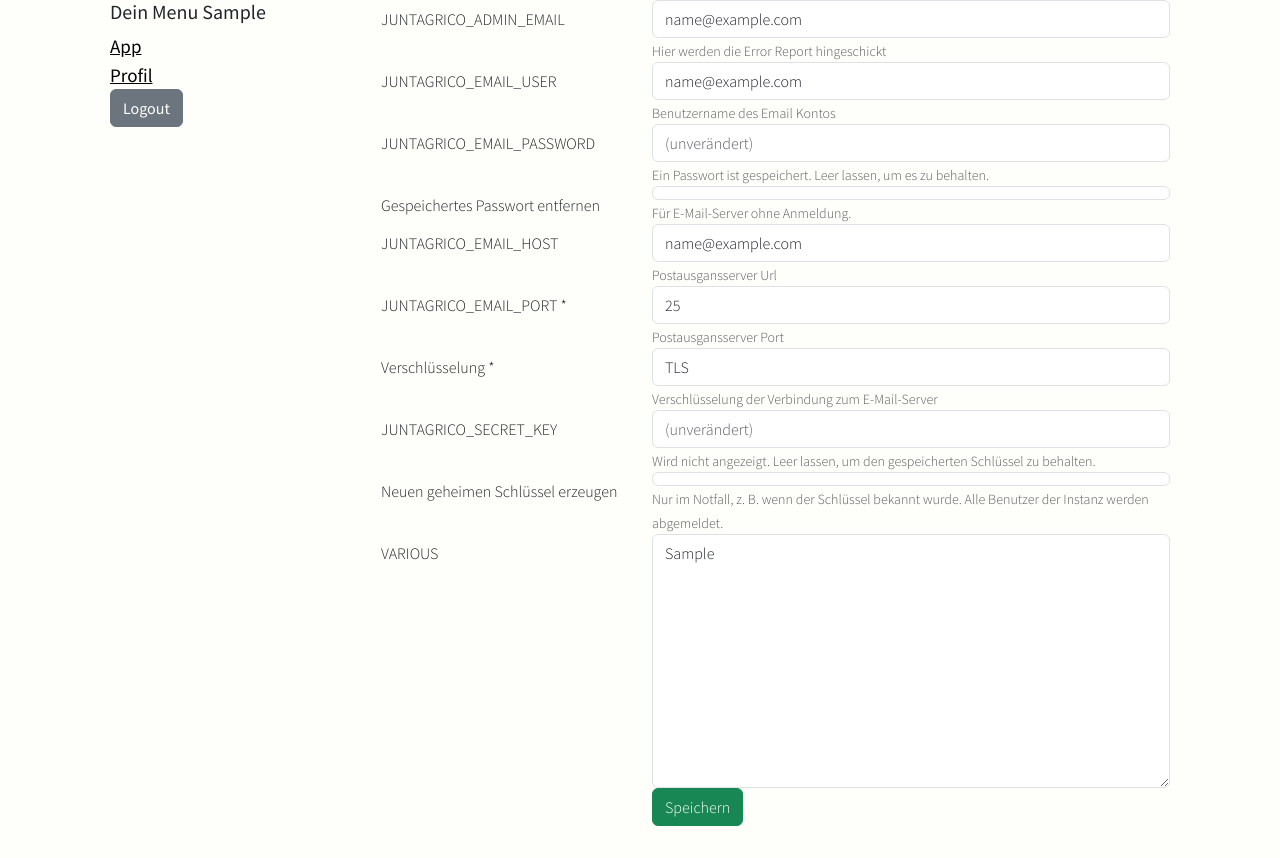
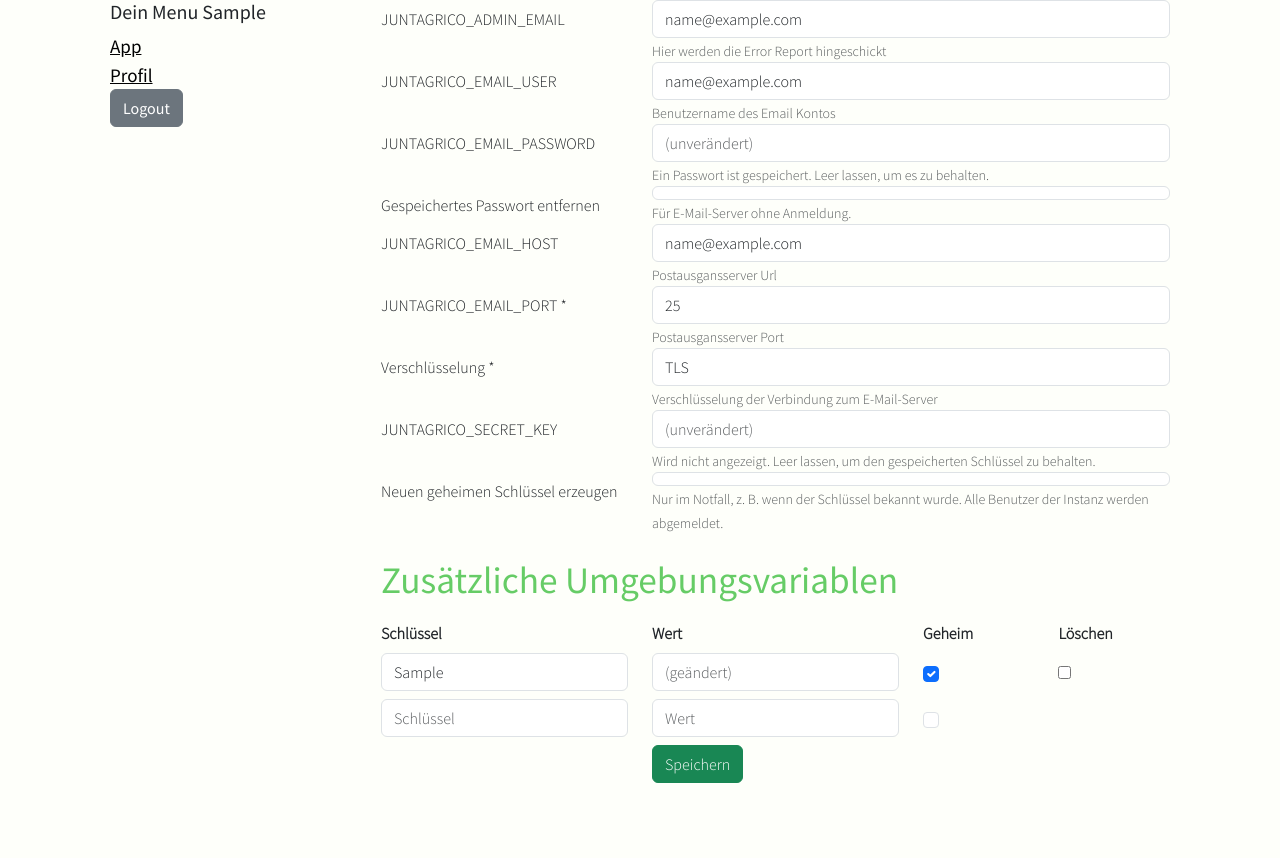
Before and after one commit to juntagrico/juntagrico-paas, a Django app: page /env/1/ in a window 1280 px wide. Shown: the part 311-1169 px from the top of the page. After the commit the page ends 1094 px from the top, so only its background shows below. Run offline with Django 3.2, Linux system fonts and the light colour scheme; a user stored in the database is signed in; tables that the repository leaves empty hold one stand-in row (values such as "Sample post"); parts of the project's set-up code (start-up, migrations or seed data) failed here and were passed over; some libraries are stand-ins or nearby versions.

Commit message:
feat(envform): structure various

```diff
--- a/adminconsole/forms.py
+++ b/adminconsole/forms.py
@@ -8,10 +8,10 @@ from django.conf import settings
 from django.core.exceptions import ValidationError
 from django.core.mail import get_connection
 from django.core.validators import RegexValidator
-from django.forms import CharField, TextInput, CheckboxInput, Textarea, EmailField, BooleanField, RadioSelect, Select, \
-    PasswordInput, ChoiceField
+from django.forms import CharField, TextInput, CheckboxInput, EmailField, BooleanField, RadioSelect, Select, \
+    PasswordInput, ChoiceField, inlineformset_factory
 
-from adminconsole.models import AppEnv, App, Domain, AppCronjob, get_available_cronjobs
+from adminconsole.models import AppEnv, App, Domain, AppCronjob, AppEnvVar, get_available_cronjobs
 from adminconsole.util import generate_secret_key
 
 # ports of mail servers, the connection test is only made to these ports (setting SMTP_CHECK_PORTS)
@@ -136,7 +136,7 @@ class EnvForm(forms.ModelForm):
 
     field_order = ['juntagrico_admin_email', 'juntagrico_email_user', 'juntagrico_email_password',
                    'clear_email_password', 'juntagrico_email_host', 'juntagrico_email_port', 'juntagrico_email_security',
-                   'juntagrico_secret_key', 'new_secret_key', 'various']
+                   'juntagrico_secret_key', 'new_secret_key']
 
     class Meta:
         model = AppEnv
@@ -145,8 +145,7 @@ class EnvForm(forms.ModelForm):
                   'juntagrico_email_password',
                   'juntagrico_email_host',
                   'juntagrico_email_port',
-                  'juntagrico_secret_key',
-                  'various']
+                  'juntagrico_secret_key']
         # Secrets are never sent to the browser. "new-password" keeps browsers from filling in the saved password
         # of the console, which would otherwise become the password of the mail account.
         widgets = {
@@ -157,7 +156,6 @@ class EnvForm(forms.ModelForm):
             'juntagrico_email_host': TextInput(attrs={'class': 'form-control'}),
             'juntagrico_secret_key': PasswordInput(
                 attrs={'class': 'form-control', 'autocomplete': 'new-password', 'placeholder': '(unverändert)'}),
-            'various': Textarea(attrs={'class': 'form-control'})
         }
 
     def __init__(self, *args, **kwargs):
@@ -240,6 +238,73 @@ class EnvForm(forms.ModelForm):
             use_ssl=use_ssl,
             timeout=5,
         ))
+
+
+class AppEnvVarForm(forms.ModelForm):
+    """Form for a single AppEnvVar entry."""
+
+    class Meta:
+        model = AppEnvVar
+        fields = ['key', 'value', 'secret']
+        widgets = {
+            'key': TextInput(attrs={'class': 'form-control', 'placeholder': 'Schlüssel'}),
+            'value': TextInput(attrs={'class': 'form-control', 'placeholder': 'Wert'}),
+            'secret': CheckboxInput(attrs={'class': 'form-check-input'}),
+        }
+
+    def __init__(self, *args, **kwargs):
+        super().__init__(*args, **kwargs)
+        # For secret fields, mask the value if it's an existing entry with a non-empty value
+        if self.instance and self.instance.pk and self.instance.secret and self.instance.value:
+            self.fields['value'].widget = PasswordInput(
+                attrs={'class': 'form-control', 'autocomplete': 'new-password', 'placeholder': '(geändert)'}
+            )
+            self.fields['value'].help_text = 'Leer lassen, um den gespeicherten Wert zu behalten.'
+            # fields with a callable default render their initial value in a hidden input
+            self.fields['value'].show_hidden_initial = False
+        elif self.instance and self.instance.pk and self.instance.secret:
+            # Secret field exists but value is empty
+            self.fields['value'].help_text = 'Geheimer Wert'
+        if self.is_bound and self.instance and self.instance.pk and self.instance.secret:
+            self.fields['value'].widget.render_value = True
+
+    def clean_key(self):
+        key = self.cleaned_data.get('key', '').strip()
+        if key and not key.replace('_', '').replace('-', '').isalnum():
+            raise ValidationError('Schlüssel darf nur Buchstaben, Zahlen, Unterstriche und Bindestriche enthalten.')
+        return key
+
+    def clean(self):
+        cleaned_data = super().clean()
+        key = cleaned_data.get('key', '').strip()
+        value = cleaned_data.get('value', '')
+        # For extra (new) forms, skip if key is empty
+        if not self.instance.pk and not key:
+            return cleaned_data
+        # For existing secret fields, keep the old value if nothing new is entered
+        if self.instance.pk and self.instance.secret and not value:
+            cleaned_data['value'] = self.instance.value
+        # Require non-empty key for non-empty forms
+        if not key and value:
+            self.add_error('key', 'Schlüssel ist erforderlich.')
+        return cleaned_data
+
+
+class AppEnvVarFormSet(forms.BaseInlineFormSet):
+    """FormSet that skips saving empty extra forms."""
+
+    def save_new(self, form, commit=True):
+        key = form.cleaned_data.get('key', '').strip()
+        if not key:
+            return None
+        return super().save_new(form, commit=commit)
+
+
+AppEnvVarFormSet = inlineformset_factory(
+    AppEnv, AppEnvVar, form=AppEnvVarForm,
+    extra=1, can_delete=True, max_num=20,
+    formset=AppEnvVarFormSet
+)
 
 
 class AppForm(forms.ModelForm):
--- a/adminconsole/models.py
+++ b/adminconsole/models.py
@@ -118,7 +118,6 @@ class AppEnv(models.Model):
     juntagrico_email_tls = models.BooleanField('JUNTAGRICO_EMAIL_TLS', default=False)
     juntagrico_email_ssl = models.BooleanField('JUNTAGRICO_EMAIL_SSL', default=False)
     juntagrico_secret_key = models.CharField('JUNTAGRICO_SECRET_KEY', null=True, max_length=100, help_text='Geheimer Schlüssel (nur im Notfall ändern)', default=generate_secret_key)
-    various = models.TextField('VARIOUS', blank=True)
 
     def __str__(self):
         return self.app.name
@@ -134,9 +133,25 @@ class AppEnv(models.Model):
         for field in self._meta.get_fields():
             if field.name.startswith('juntagrico'):
                 yield f'{field.verbose_name}={getattr(self, field.name)}'
-        for line in self.various.splitlines():
-            if clean_line := line.strip():
-                yield clean_line
+        for var in self.env_vars.all():
+            yield f'{var.key}={var.value}'
+
+
+class AppEnvVar(models.Model):
+    """Individual key-value environment variable entry for an AppEnv."""
+    env = models.ForeignKey(AppEnv, related_name='env_vars', on_delete=models.CASCADE)
+    key = models.CharField(max_length=200)
+    value = models.TextField(blank=True, default='')
+    secret = models.BooleanField(default=False)
+
+    class Meta:
+        unique_together = ('env', 'key')
+        ordering = ['key']
+
+    def __str__(self):
+        if self.secret and self.value:
+            return f'{self.key}=****'
+        return f'{self.key}={self.value}'
 
 
 class AppCronjob(models.Model):
--- a/adminconsole/templates/env.html
+++ b/adminconsole/templates/env.html
@@ -32,6 +32,43 @@
             </div>
         {% endfor %}
 
+        {{ formset.management_form }}
+
+        <h3 class="mt-4">Zusätzliche Umgebungsvariablen</h3>
+        <div class="form-group row">
+            <div class="col-md-12">
+                <div class="row mb-2" style="font-weight: bold;">
+                    <div class="col-md-4">Schlüssel</div>
+                    <div class="col-md-4">Wert</div>
+                    <div class="col-md-2">Geheim</div>
+                    <div class="col-md-2">Löschen</div>
+                </div>
+                {% for fs in formset %}
+                <div class="row env-var-row mb-2{% if fs.errors %} has-error{% endif %}">
+                    <div class="col-md-4">
+                        {{ fs.key }}
+                        {% if fs.errors.key %}<div class="text-danger small">{{ fs.errors.key }}</div>{% endif %}
+                    </div>
+                    <div class="col-md-4">
+                        {{ fs.value }}
+                        {% if fs.errors.value %}<div class="text-danger small">{{ fs.errors.value }}</div>{% endif %}
+                    </div>
+                    <div class="col-md-2 d-flex align-items-center">
+                        {{ fs.secret }}
+                    </div>
+                    <div class="col-md-2 d-flex align-items-center">
+                        {% if fs.instance.pk %}
+                            {{ fs.DELETE }}
+                        {% endif %}
+                    </div>
+                    {% if fs.NON_FORM_ERRORS %}
+                        <div class="text-danger small">{{ fs.NON_FORM_ERRORS }}</div>
+                    {% endif %}
+                </div>
+                {% endfor %}
+            </div>
+        </div>
+
         <div class="form-group row">
             <div class="offset-md-4 col-md-8">
                 <button type="submit" class="btn btn-success">Speichern</button>
--- a/adminconsole/views/__init__.py
+++ b/adminconsole/views/__init__.py
@@ -15,7 +15,7 @@ from django.shortcuts import render, redirect, get_object_or_404
 from docker.errors import APIError, DockerException
 
 from adminconsole.decorators import owner_of_app
-from adminconsole.forms import EnvForm, ProfileForm, BranchForm
+from adminconsole.forms import EnvForm, ProfileForm, BranchForm, AppEnvVarFormSet
 from adminconsole.models import App
 from adminconsole.util import pid_finished
 from adminconsole.util.git import git_switch, git_current_branch
@@ -133,8 +133,10 @@ def env(request, app_id):
 
     if request.method == 'POST':
         form = EnvForm(request.POST, instance=app_env)
-        if form.is_valid():
+        formset = AppEnvVarFormSet(request.POST, instance=app_env)
+        if form.is_valid() and formset.is_valid():
             form.save()
+            formset.save()
             if app.version >= 2:
                 with open(app.log_file, 'wb') as out:
                     proc = subprocess.Popen(
@@ -150,8 +152,9 @@ def env(request, app_id):
             return redirect('/env/restart/' + str(app_id) + '/')
     else:
         form = EnvForm(instance=app_env)
+        formset = AppEnvVarFormSet(instance=app_env)
 
-    return render(request, 'env.html', {'form': form})
+    return render(request, 'env.html', {'form': form, 'formset': formset})
 
 
 @owner_of_app
@@ -165,11 +168,12 @@ def env_restart(request, app_id):
         out.write('JUNTAGRICO_DATABASE_ENGINE=django.db.backends.postgresql\n ')
         for field in app_env._meta.get_fields():
             if hasattr(field, 'verbose_name'):
-                if field.verbose_name != 'VARIOUS':
-                    out.write(field.verbose_name)
-                    out.write('=')
-                out.write(str(getattr(app_env, field.name)))
-                out.write('\n')
+                out.write(field.verbose_name)
+                out.write('=')
+            out.write(str(getattr(app_env, field.name)))
+            out.write('\n')
+        for var in app_env.env_vars.all():
+            out.write(f'{var.key}={var.value}\n')
     with open(app.log_file, 'wb') as out:
         proc = subprocess.Popen([settings.PYTHON_BIN, '-m', 'manage', 'reload_env', name, str(app.port)], stdout=out,
                                 stderr=out)
```
Also changed, not shown: adminconsole/migrations/0015_remove_appenv_various_appenvvar.py (added).
